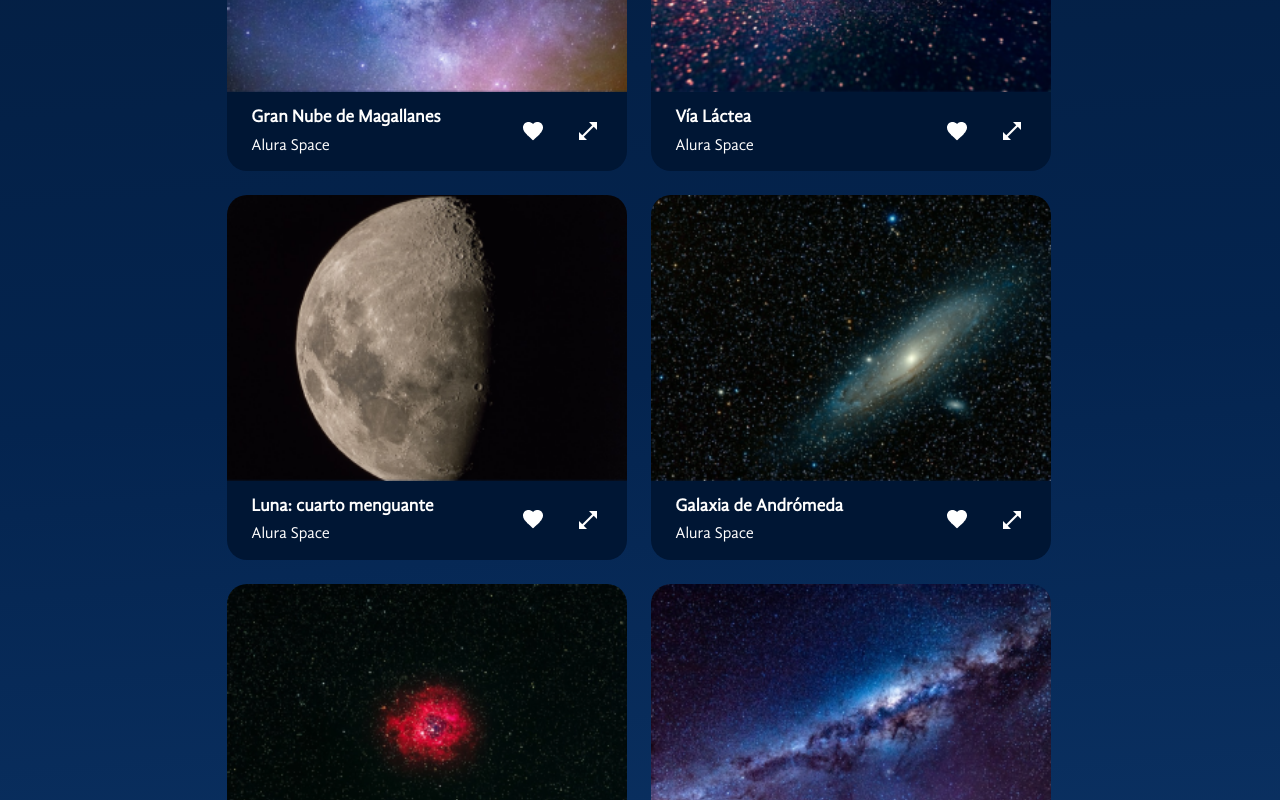
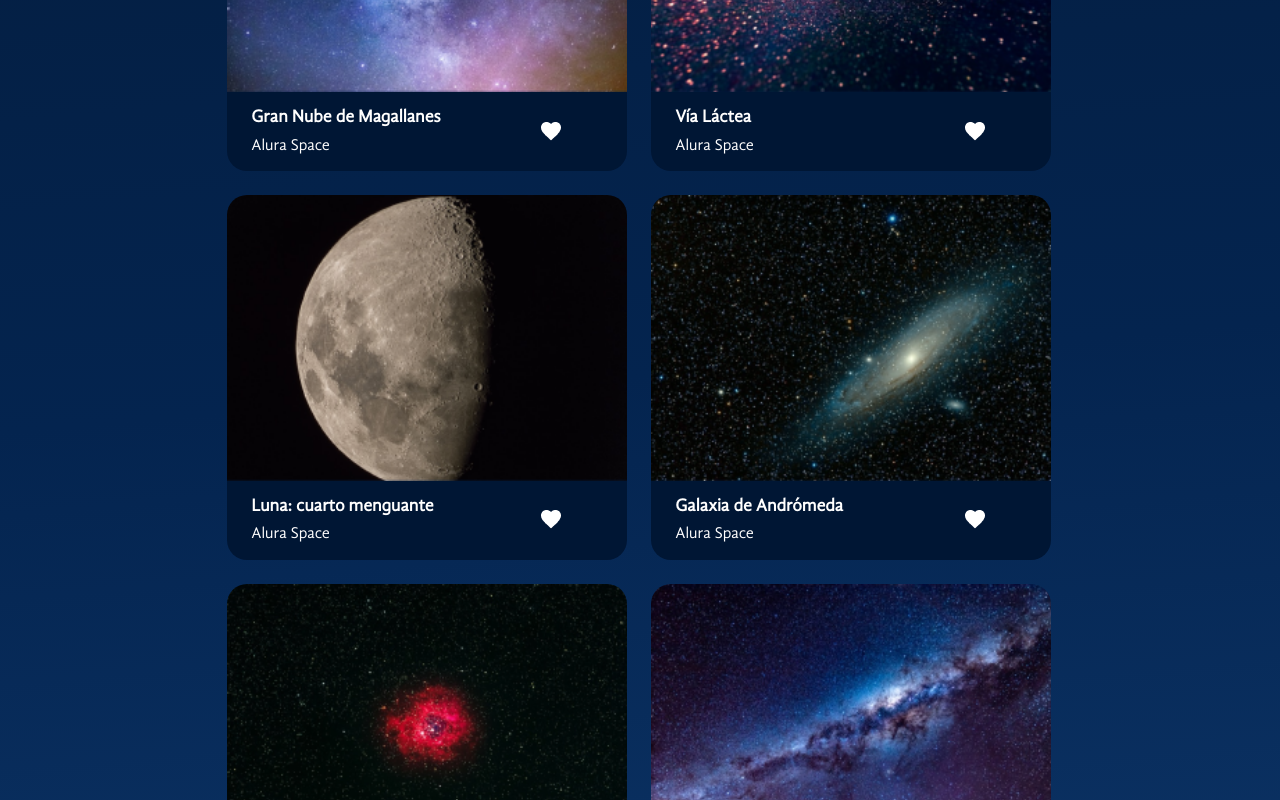
Before and after one commit to AbrahamOliden/react-space, a React (Vite) app: page / in a window 1280 px wide. Shown: the part 920-1720 px from the top of the page. Built offline with nearby package versions, Linux system fonts and the light colour scheme.

Commit message:
change expand prop name to expandIcon

```diff
--- a/src/components/Gallery/index.jsx
+++ b/src/components/Gallery/index.jsx
@@ -5,7 +5,7 @@ import Populars from "./Populars";
 import Card from "./Card";
 import favActive from "/iconos/favorito-activo.png";
 import favInnactive from '/iconos/favorito.png';
-import expand from "/iconos/expandir.png";
+import expandIcon from "/iconos/expandir.png";
 
 const GalleryContainer = styled.div`
     display: flex;
@@ -36,7 +36,7 @@ function Gallery({ images }) {
                             data={image}
                             favActive={favActive}
                             favInnactive={favInnactive}
-                            expand={expand}>
+                            expandIcon={expandIcon}>
                         </Card>
                     })}
                     </CardContainer>
```
